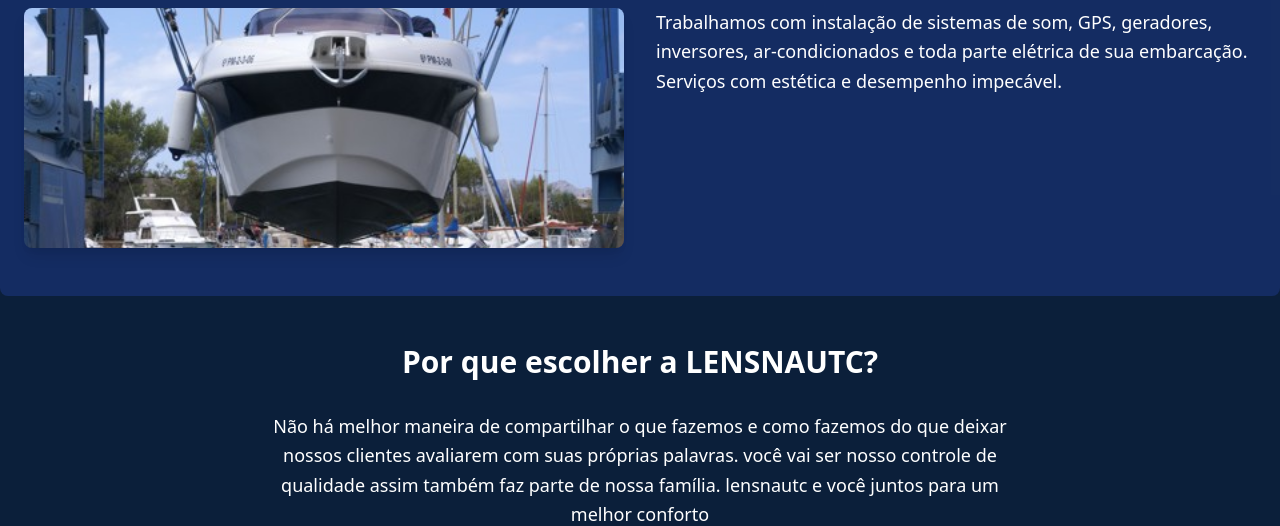
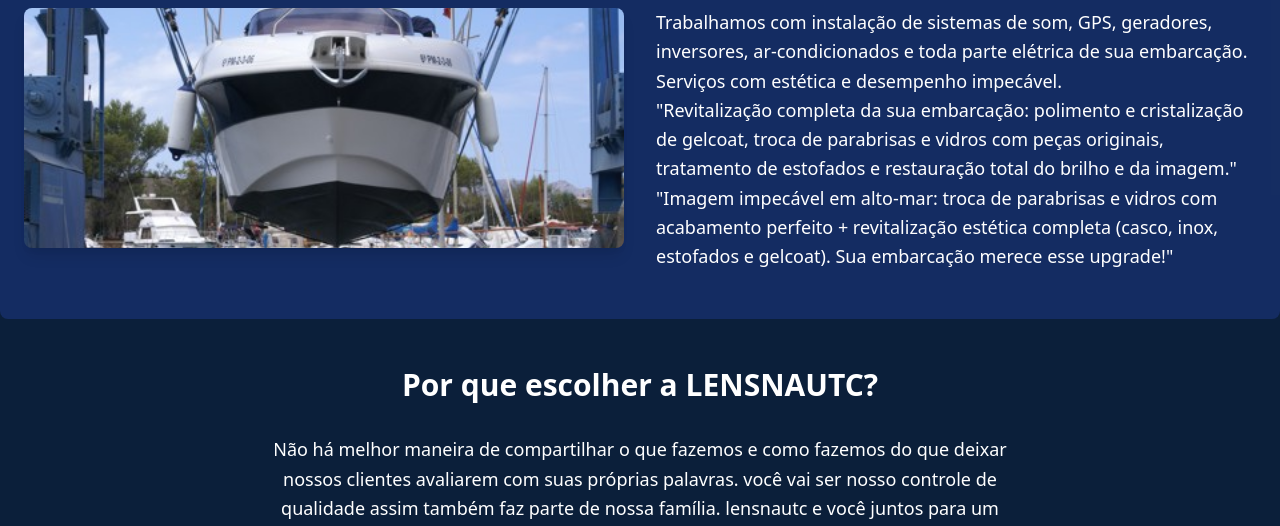
Before and after one commit to gamboa092588/site.lensnautc, a plain HTML site: page index.html in a window 1280 px wide. Shown: the part 568-1094 px from the top of the page. Drawn offline with nearby package versions, Linux system fonts and the light colour scheme.

Commit message:
Update index.html with new services and details
Added new services and enhanced descriptions for boat maintenance and restoration.

```diff
--- a/index.html
+++ b/index.html
@@ -66,6 +66,12 @@
           Trabalhamos com instalação de sistemas de som, GPS, geradores, inversores, ar-condicionados e toda parte elétrica de sua
           embarcação. Serviços com estética e desempenho impecável.
         </p>
+         <p class="text-lg leading-relaxed">
+          "Revitalização completa da sua embarcação: polimento e cristalização de gelcoat, troca de
+           parabrisas e vidros com peças originais, tratamento de estofados e restauração total do brilho e da imagem."
+           "Imagem impecável em alto-mar: troca de parabrisas e vidros com acabamento perfeito + revitalização estética
+           completa (casco, inox, estofados e gelcoat). Sua embarcação merece esse upgrade!"
+        </p>
       </div>
     </div>
   </section>
```
